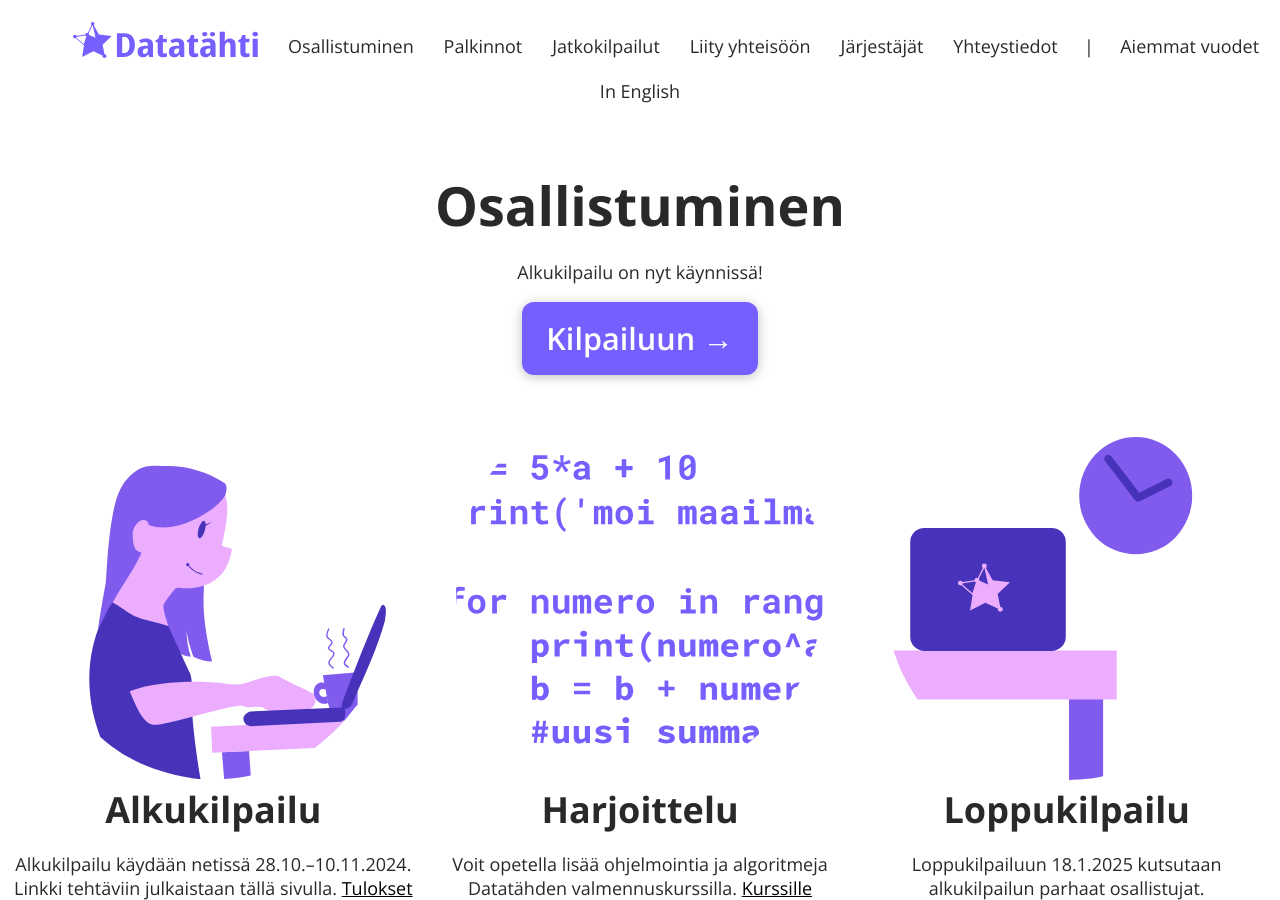
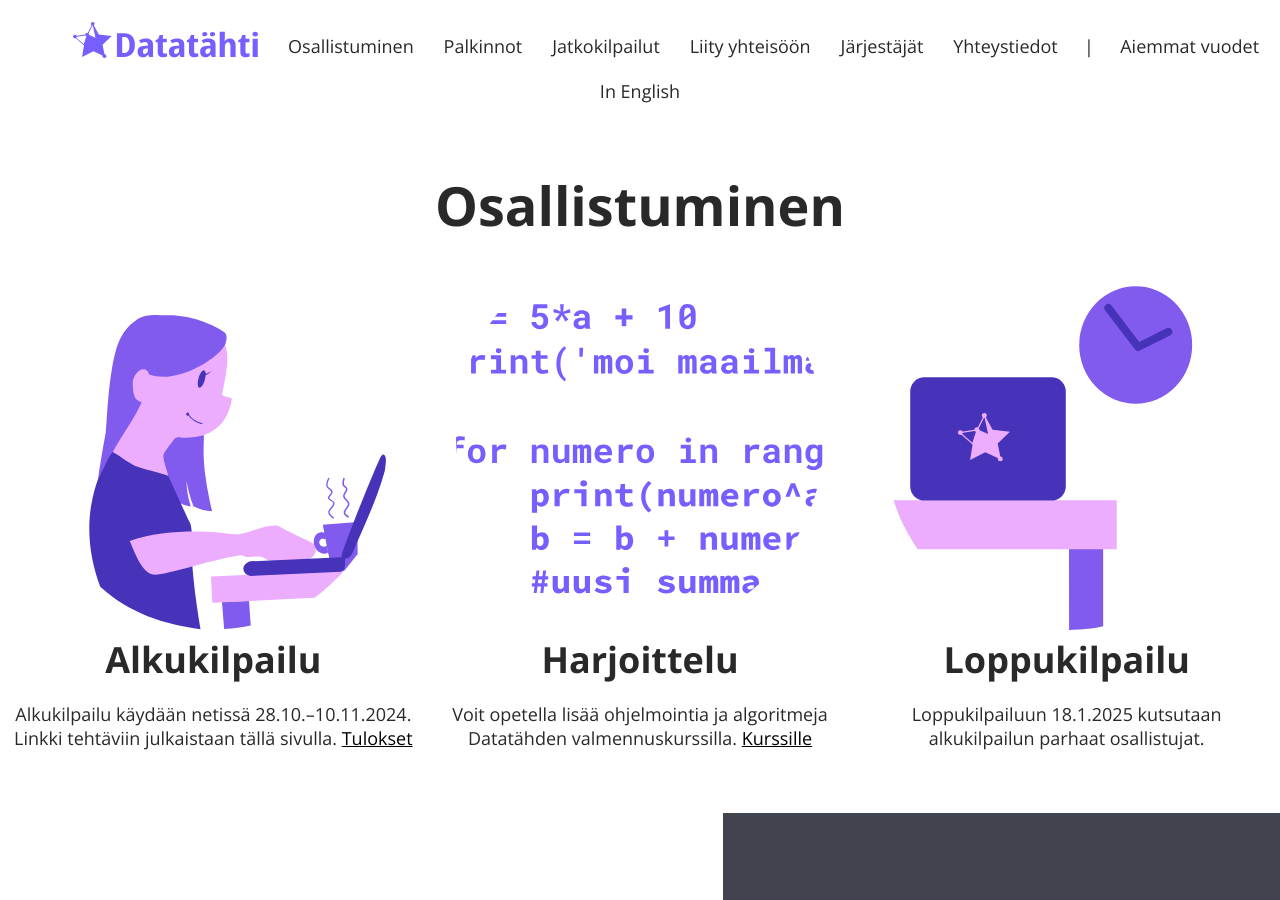
Before and after one commit to kisakoodaus/datatahti.fi, a Jekyll site: the page built from index.html, in a window 1280 px wide and 900 px high, scrolled down 543 px. Built offline with Jekyll 4.4.1, drawn with Linux system fonts in a browser that asks for light colours.

Commit message:
Poista osallistumislinkki

```diff
--- a/index.html
+++ b/index.html
@@ -8,10 +8,10 @@
     <div class="entry" id="osallistuminen">
     <h2>Osallistuminen</h2>
 
-    <div class="go-enter">
+    <!--<div class="go-enter">
         <p>Alkukilpailu on nyt käynnissä!</p>
         <p><a href="https://cses.fi/datatahti-2025">Kilpailuun →</a></p>
-    </div>
+    </div>-->
 
     <div class="img-box-wrapper">
 
```
